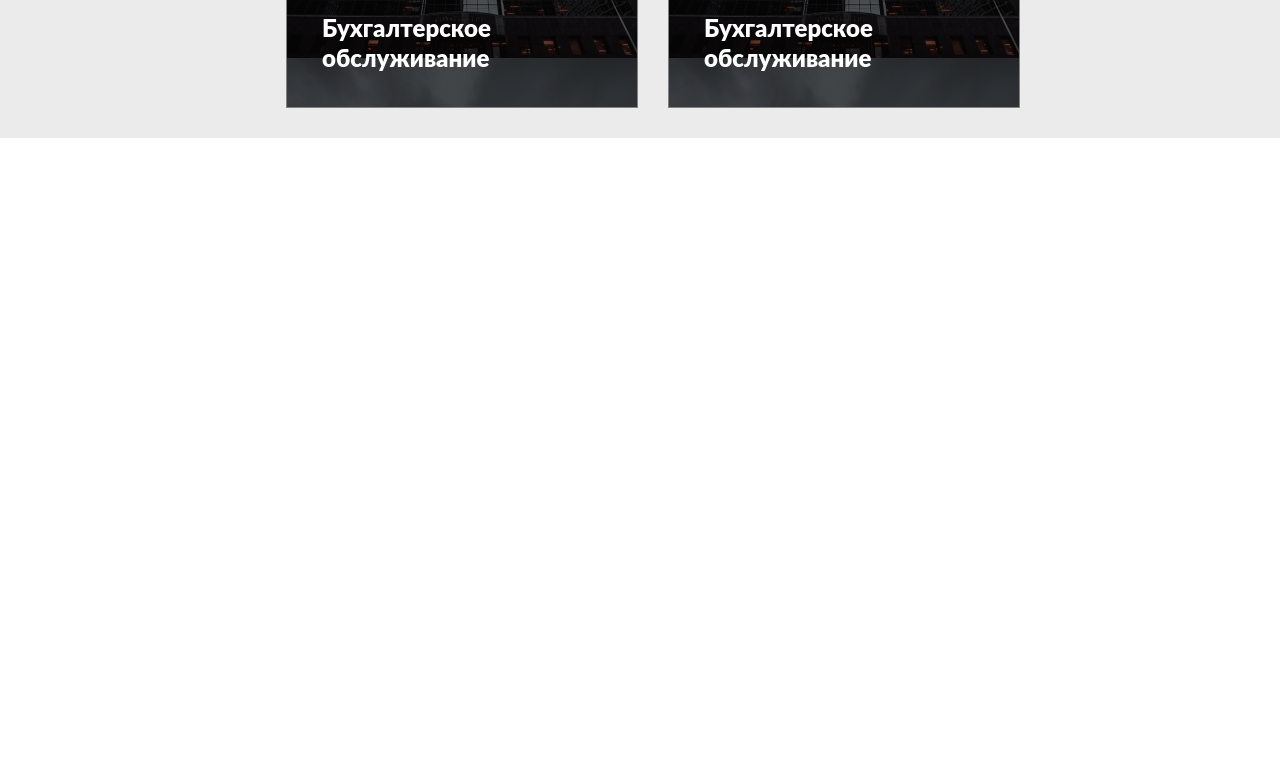
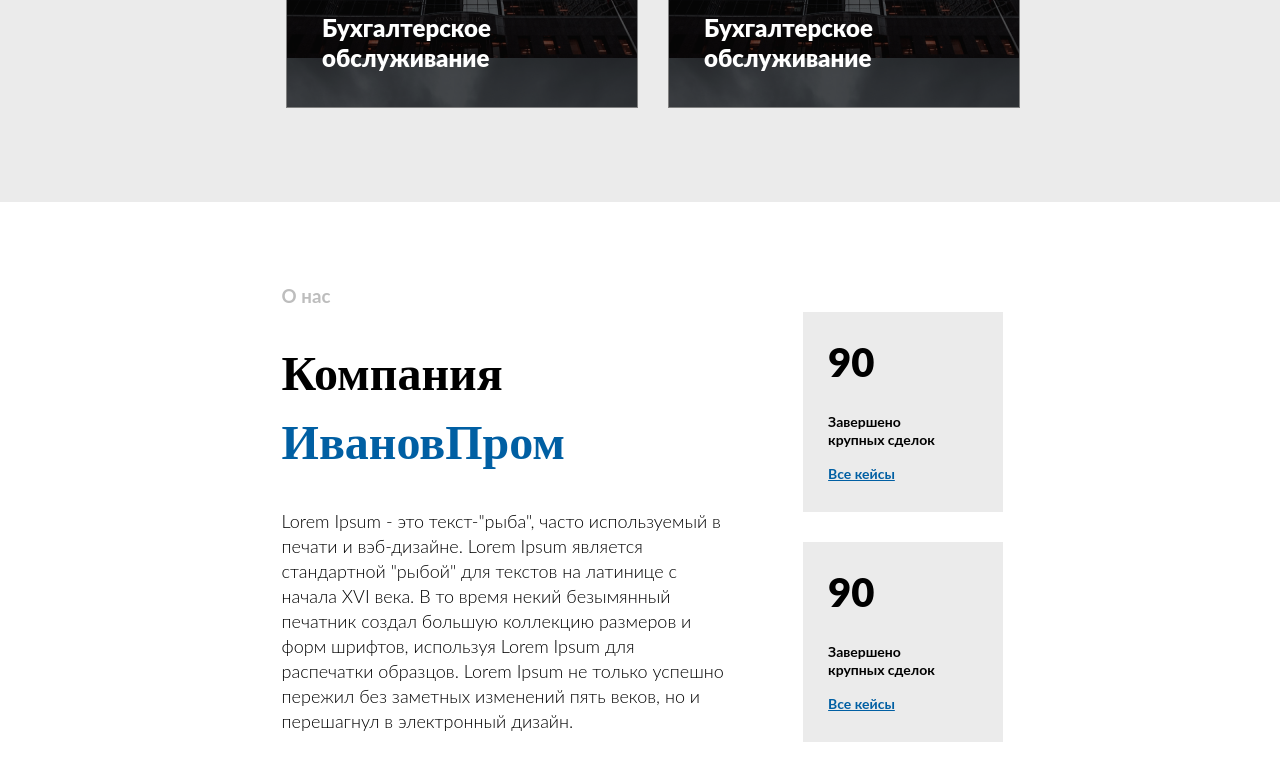
Before and after one commit to chatterbox777/Tandor2, a React (Create React App) app: page / in a window 1280 px wide. Shown: the part 2000-2770 px from the top of the page. Before the commit the page ends 2138 px from the top, so only its background shows below. Built offline with nearby package versions, Linux system fonts and the light colour scheme.

Commit message:
6
make +1 section (aboutUs)

```diff
--- a/src/App.js
+++ b/src/App.js
@@ -4,6 +4,7 @@ import "./App.css";
 import Header from "./Components/Header/Header";
 import HeaderSlider from "./Components/HeaderSlider/HeaderSlider";
 import Services from "./Components/Services/Services";
+import AboutUs from "./Components/AboutUs/AboutUs";
 
 class App extends React.Component {
   render() {
@@ -13,6 +14,7 @@ class App extends React.Component {
           <Header />
           <HeaderSlider />
           <Services />
+          <AboutUs />
         </div>
       </BrowserRouter>
     );
--- /dev/null
+++ b/src/Components/AboutUs/AboutUs.jsx
@@ -0,0 +1,59 @@
+import React from "react";
+import classList from "./AboutUs.module.css";
+import { NavLink } from "react-router-dom";
+
+const AboutUs = () => {
+  return (
+    <div className={classList.container}>
+      <div className={classList.main}>
+        <div className={classList.info}>
+          <h3>О нас</h3>
+          <h1>
+            Компания <span>ИвановПром</span>{" "}
+          </h1>
+          <p>
+            Lorem Ipsum - это текст-"рыба", часто используемый в печати и
+            вэб-дизайне. Lorem Ipsum является стандартной "рыбой" для текстов на
+            латинице с начала XVI века. В то время некий безымянный печатник
+            создал большую коллекцию размеров и форм шрифтов, используя Lorem
+            Ipsum для распечатки образцов. Lorem Ipsum не только успешно пережил
+            без заметных изменений пять веков, но и перешагнул в электронный
+            дизайн.
+          </p>
+        </div>
+        <div className={classList.blocks}>
+          <div className={classList.block}>
+            <h1>90</h1>
+            <p>Завершено крупных сделок</p>
+            <NavLink to="/Case1" className={classList.block__link}>
+              Все кейсы{" "}
+            </NavLink>
+          </div>
+          <div className={classList.block}>
+            <h1>90</h1>
+            <p>Завершено крупных сделок</p>
+            <NavLink to="/Case2" className={classList.block__link}>
+              Все кейсы{" "}
+            </NavLink>
+          </div>
+          <div className={classList.block}>
+            <h1>90</h1>
+            <p>Завершено крупных сделок</p>
+            <NavLink to="/Case3" className={classList.block__link}>
+              Все кейсы{" "}
+            </NavLink>
+          </div>
+          <div className={classList.block}>
+            <h1>90</h1>
+            <p>Завершено крупных сделок</p>
+            <NavLink to="/Case4" className={classList.block__link}>
+              Все кейсы{" "}
+            </NavLink>
+          </div>
+        </div>
+      </div>
+    </div>
+  );
+};
+
+export default AboutUs;
--- /dev/null
+++ b/src/Components/AboutUs/AboutUs.module.css
@@ -0,0 +1,97 @@
+.container {
+  margin-top: 5%;
+  background-color: #ffffff !important;
+}
+
+.main {
+  padding-top: 5%;
+  display: flex;
+  margin-left: 22%;
+  margin-right: 18%;
+}
+
+.info {
+  width: 50%;
+  text-align: left;
+}
+.info h3 {
+  color: #bdbdbd;
+}
+.info h1 {
+  font-family: Merriweather;
+  font-style: normal;
+  font-weight: 900;
+  font-size: 48px;
+  line-height: 69px;
+  padding: 0 !important;
+}
+.info h1 span {
+  color: #005fa3;
+}
+.info p {
+  font-family: Lato;
+  font-style: normal;
+  font-weight: 300;
+  font-size: 18px;
+  line-height: 25px;
+  width: 445px;
+}
+.blocks {
+  margin-top: 2%;
+  margin-left: 14%;
+  display: flex;
+  width: 50%;
+  flex-direction: row;
+  height: -webkit-fill-available;
+  flex-wrap: wrap;
+}
+.block {
+  text-align: left;
+  border: 1px solid none;
+  width: 200px;
+  height: 200px;
+  margin-left: 30px;
+  margin-top: 30px;
+  background-color: #ebebeb;
+}
+
+.block__link {
+  color: #005fa3;
+  font-family: Lato;
+  font-style: normal;
+  font-weight: bold;
+  font-size: 14px;
+  line-height: 17px;
+}
+
+.block p,
+h1,
+a {
+  padding-left: 25px;
+}
+
+.block p {
+  width: 60%;
+  font-family: Lato;
+  font-style: normal;
+  font-weight: bold;
+  font-size: 14px;
+  line-height: 18px;
+}
+.block h1 {
+  font-family: Lato;
+  font-style: normal;
+  font-weight: 900;
+  font-size: 40px;
+  text-transform: uppercase;
+}
+
+.block:hover {
+  background-color: #005fa3;
+  color: white !important;
+  cursor: pointer;
+}
+
+.block:hover .block__link {
+  color: white !important;
+}
```
